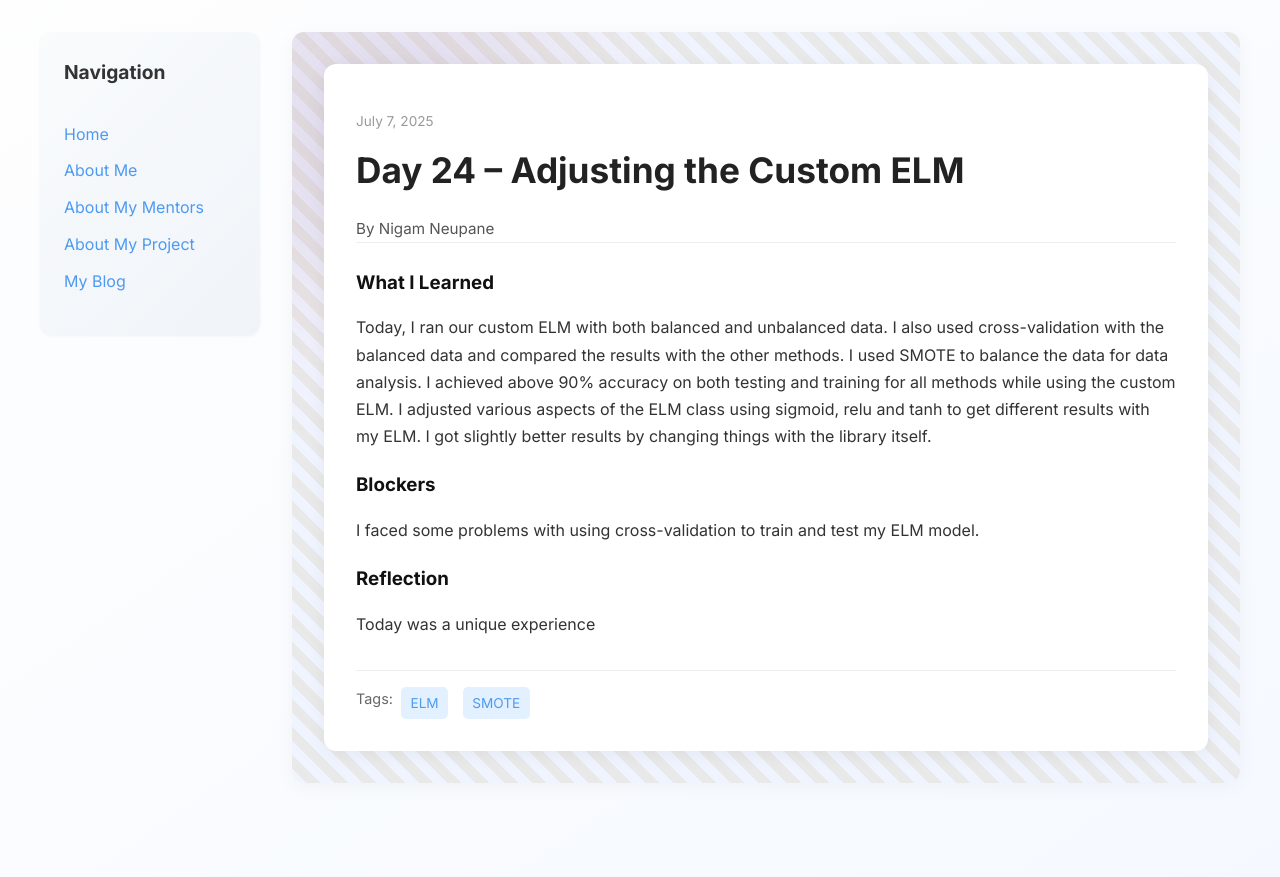
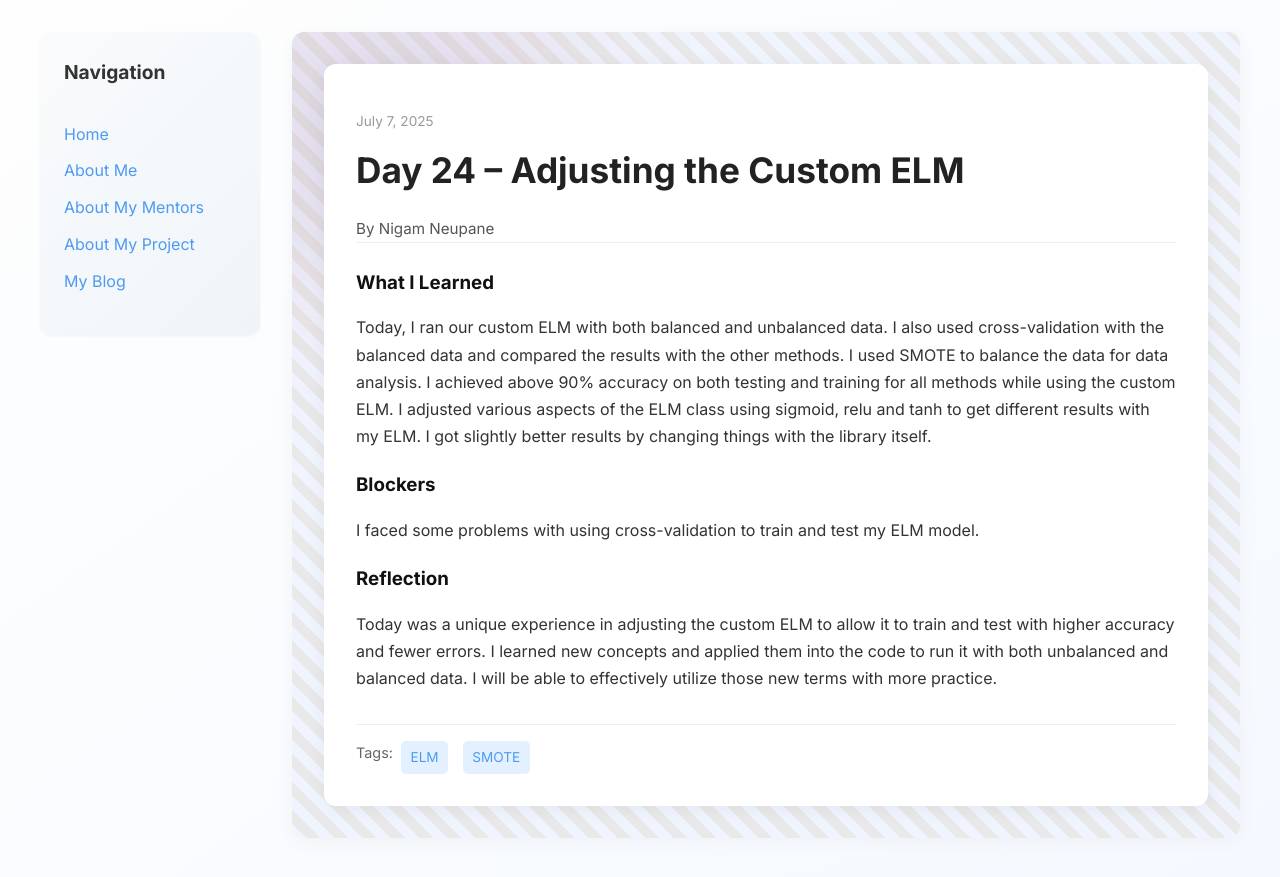
Before and after one commit to NigamNeupane/NigamNeupane.github.io, a Jekyll site: the page built from _posts/2025-07-07-day-24.md, in a window 1280 px wide. Shown: the top 877 px of the page. Built offline with Jekyll 4.4.1, drawn with Linux system fonts in a browser that asks for light colours.

Commit message:
Update 2025-07-07-day-24.md

```diff
--- a/_posts/2025-07-07-day-24.md
+++ b/_posts/2025-07-07-day-24.md
@@ -16,5 +16,7 @@ blockers: |
   I faced some problems with using cross-validation to train and test my ELM model.
 
 reflection: |
-  Today was a unique experience
+  Today was a unique experience in adjusting the custom ELM to allow it to train and test with higher accuracy and fewer errors. I learned new
+  concepts and applied them into the code to run it with both unbalanced and balanced data. I will be able to effectively utilize those new terms
+  with more practice.
 ---
```
